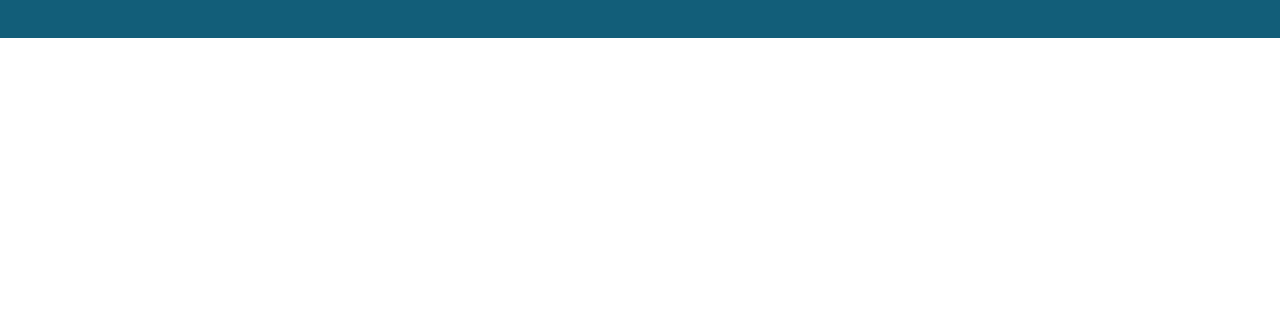
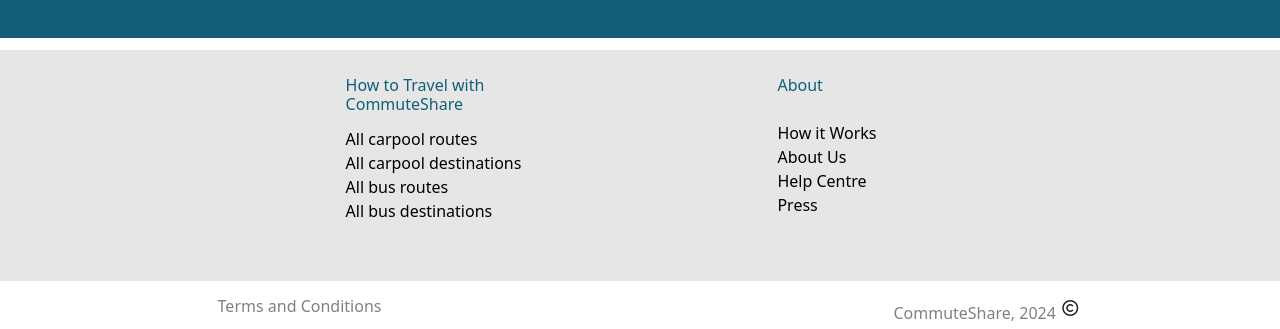
Before and after one commit to Daksh-1905/Carpooling-WebApp, a React (Create React App) app in the folder client/: page / in a window 1280 px wide. Shown: the part 1998-2327 px from the top of the page. Before the commit the page ends 2036 px from the top, so only its background shows below. Built offline with nearby package versions, Linux system fonts and the light colour scheme.

Commit message:
MY commit

```diff
--- a/client/src/App.js
+++ b/client/src/App.js
@@ -14,6 +14,7 @@
 import { UserContextProvider } from "./Contexts/UserContext.js";
 import ForgotPassword from "./pages/Auth/ForgotPassword.js";
 import AvailableRides from "./pages/publishRide/AvailableRides.js";
+
 
 axios.defaults.withCredentials = true;
 
@@ -49,7 +50,7 @@
           <Route path="/homepage" element={<Homepage />} />
           <Route path="/publishHome" element={<PublishHome />} />
           <Route path="*" element={
-          <RideContext.Provider value={{ ride, setRide }}>
+            <RideContext.Provider value={{ ride, setRide }}>
             <Routes>
               <Route path="/pick" element={<PickUp />} />
               <Route path="/drop" element={<DropOff />} />
--- a/client/src/Components/Layout/Footer.js
+++ b/client/src/Components/Layout/Footer.js
@@ -1,11 +1,71 @@
-import React from 'react'
+import React from "react";
 
 const Footer = () => {
   return (
-    <div>
+    <>
+      <div className="footer">
+        <div
+          style={{
+            display: "flex",
+            flexDirection: "column",
+            marginLeft: "27vw",
+            marginTop: "2vw",
+          }}
+        >
+          <h5 style={{ color: "rgb(18, 94, 121)" }}>
+            How to Travel with <br />
+            CommuteShare
+          </h5>
+          <div style={{marginTop:'1vw'}}>
+            <p><a href="#" className="footer-text">All carpool routes</a></p>
+            <p><a href="#" className="footer-text">All carpool destinations</a></p>
+            <p><a href="#" className="footer-text">All bus routes</a></p>
+            <p><a href="#" className="footer-text">All bus destinations</a></p>
+          </div>
+        </div>
 
-    </div>
-  )
-}
+        <div>
+        <div
+          style={{
+            display: "flex",
+            flexDirection: "column",
+            marginLeft: "20vw",
+            marginTop: "2vw",
+          }}
+        >
+          <h5 style={{ color: "rgb(18, 94, 121)" }}>
+            About
+          </h5>
+          <div style={{marginTop:'2vw'}}>
+            <p><a href="#" className="footer-text">How it Works</a></p>
+            <p><a href="#" className="footer-text">About Us</a></p>
+            <p><a href="#" className="footer-text">Help Centre</a></p>
+            <p><a href="#" className="footer-text">Press</a></p>
+          </div>
+        </div>
+        </div>
+      </div>
+      <div
+        style={{
+          display: "flex",
+          alignItems: "center",
+          width: "100vw",
+          height: "4vw",
+        }}
+      >
+        <a href="#" style={{ marginLeft: "17vw", color: "gray" }}>
+          Terms and Conditions
+        </a>
+        <p style={{ marginLeft: "40vw", marginTop: "1vw", color: "grey" }}>
+          CommuteShare, 2024
+        </p>
+        <i
+          style={{ marginTop: "0.2vw", marginLeft: "0.5vw" }}
+          className="fa-regular fa-copyright"
+        ></i>
+      </div>
+    </>
+  );
+};
 
-export default Footer
+export default Footer;
--- a/client/src/Components/Layout/Layout.js
+++ b/client/src/Components/Layout/Layout.js
@@ -8,6 +8,7 @@
     <div>
       <Navbar />
       <Outlet/>
+      <Footer/>
     </div>
   )
 }
--- a/client/src/pages/Auth/GoogleLoginButton.js
+++ b/client/src/pages/Auth/GoogleLoginButton.js
@@ -1,16 +1,18 @@
 import React from 'react'
 import { GoogleLogin } from 'react-google-login';
+import {useNavigate} from 'react-router-dom';
 
 
 
 const clientId = "1067917431696-51irs5hnbtupemu1dtjbn787p25s7ag9.apps.googleusercontent.com" ;
 const GoogleLoginButton = () => {
+    const navigate = useNavigate();
     const onSuccess =(res)=>{
         console.log("Login is Succesful ! Current User: ",res.profileObj);
-
     }
     const onFailure = (res)=>{
         console.log("Login is Failed ! ",res);
+        navigate('/login')
     }
   return (
     <div>
--- a/client/src/pages/Auth/Login.js
+++ b/client/src/pages/Auth/Login.js
@@ -3,17 +3,19 @@
 import axios from 'axios';
 import { token } from 'morgan';
 import { useAuth } from '../../Contexts/auth.js';
-import GoogleLogin from './GoogleLoginButton.js';
-import {gapi} from 'gapi-script';
-import GoogleLoginButton from './GoogleLoginButton.js';
 
-const clientId = "1067917431696-51irs5hnbtupemu1dtjbn787p25s7ag9.apps.googleusercontent.com" ;
+//import GoogleLogin from './GoogleLoginButton.js';
+//import {gapi} from 'gapi-script';
+//import GoogleLoginButton from './GoogleLoginButton.js';
+
+//const clientId = "1067917431696-51irs5hnbtupemu1dtjbn787p25s7ag9.apps.googleusercontent.com" ;
 const Login = () => {
 
     const navigate = useNavigate();
     const [email, setEmail] = useState('');
     const [password, setPassword] = useState('');
     const [auth, setAuth] = useAuth();
+
 
 
     const handleUseremailChange = (e) => {
@@ -46,15 +48,15 @@
         }
     };
 
-    useEffect(()=>{
-        function start (){
-            gapi.client.init({
-                clientId:clientId,
-                scope:"profile email https://www.googleapis.com/auth/calendar.readonly",
-            })
-        };
-        gapi.load('client:auth2',start);
-    })
+    // useEffect(()=>{
+    //     function start (){
+    //         gapi.client.getAuth({
+    //             clientId:clientId,
+    //             scope:"",
+    //         })
+    //     };
+    //     gapi.load('client:auth2',start);
+    // })
 
     return (
         <section className= "">
@@ -141,9 +143,6 @@
                         </div>
                     </div>
                     </form>
-                    <div className="mt-3 space-y-3">
-                    <GoogleLoginButton/>
-                    </div>
                 </div>
                 </div>
                 <div className="h-full w-full flex items-start">
--- a/client/src/pages/Auth/Register.js
+++ b/client/src/pages/Auth/Register.js
@@ -2,13 +2,12 @@
 import { Link, useNavigate } from "react-router-dom";
 import axios from "axios";
 import emailjs from "emailjs-com";
-import GoogleLoginButton from "./GoogleLoginButton";
-import GoogleLogin from "./GoogleLoginButton.js";
-import { gapi } from "gapi-script";
+//import GoogleLoginButton from "./GoogleLoginButton";
+//import GoogleLogin from "./GoogleLoginButton.js";
+//import { gapi } from "gapi-script";
 
 const Register = () => {
-  const clientId =
-    "1067917431696-51irs5hnbtupemu1dtjbn787p25s7ag9.apps.googleusercontent.com";
+  //const clientId ="1067917431696-51irs5hnbtupemu1dtjbn787p25s7ag9.apps.googleusercontent.com";
 
   const [name, setName] = useState("");
   const [email, setEmail] = useState("");
@@ -25,7 +24,7 @@
         { name, email, password }
       );
       console.log(res.status, res);
-      navigate("/");
+      navigate("/login");
     } catch (error) {
       console.log(error);
       console.log(error.message);
@@ -46,15 +45,15 @@
         }
       );
   };
-    useEffect(() => {
-      function start() {
-        gapi.auth2.init({
-          clientId: clientId,
-          scope: "profile email https://www.googleapis.com/auth/calendar.readonly",
-        });
-      }
-      gapi.load("client:auth2", start);
-    });
+    // useEffect(() => {
+    //   function start() {
+    //     gapi.auth2.init({
+    //       clientId: clientId,
+    //       scope: "profile email https://www.googleapis.com/auth/calendar.readonly",
+    //     });
+    //   }
+    //   gapi.load("client:auth2", start);
+    // });
   return (
     <section>
       <div className="grid grid-cols-1 lg:grid-cols-2">
@@ -158,7 +157,7 @@
                 </div>
               </div>
             </form>
-            <GoogleLoginButton />
+            {/* <GoogleLoginButton /> */}
           </div>
         </div>
         <div className="h-full w-full flex items-start">
--- a/package.json
+++ b/package.json
@@ -15,6 +15,7 @@
   "author": "Vihaan",
   "license": "ISC",
   "dependencies": {
+    "@auth0/auth0-react": "^2.2.4",
     "axios": "^1.6.8",
     "bcrypt": "^5.1.1",
     "body-parser": "^1.20.2",
```
Also changed, not shown: client/src/index.js (+4 -4 lines), 1 other file (tests, documents, lock files or other folders).
